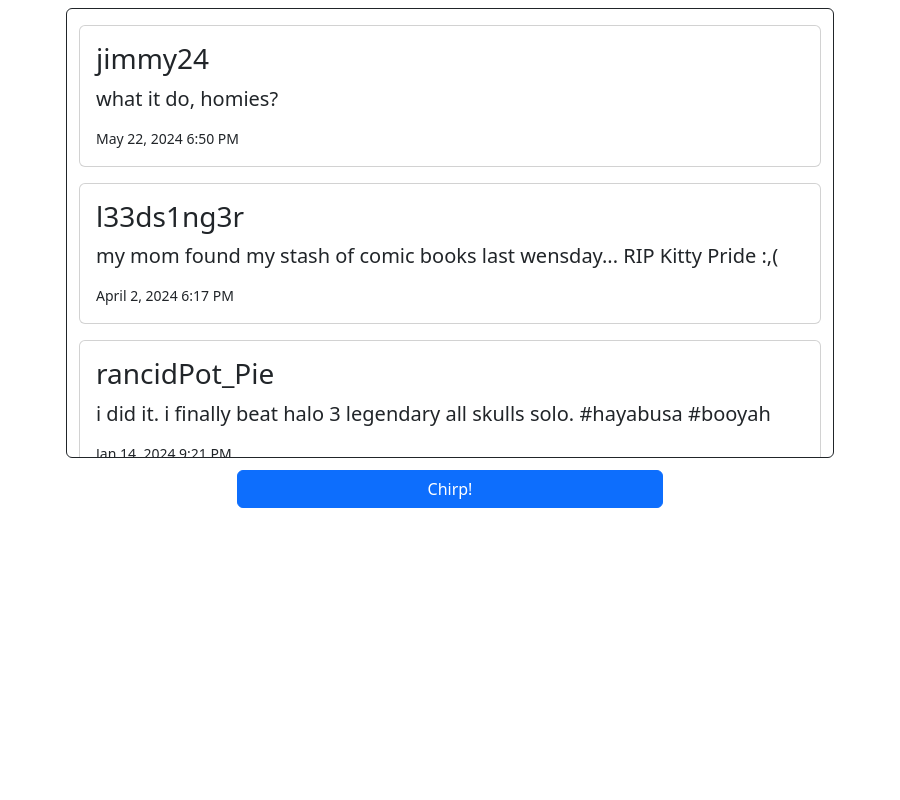
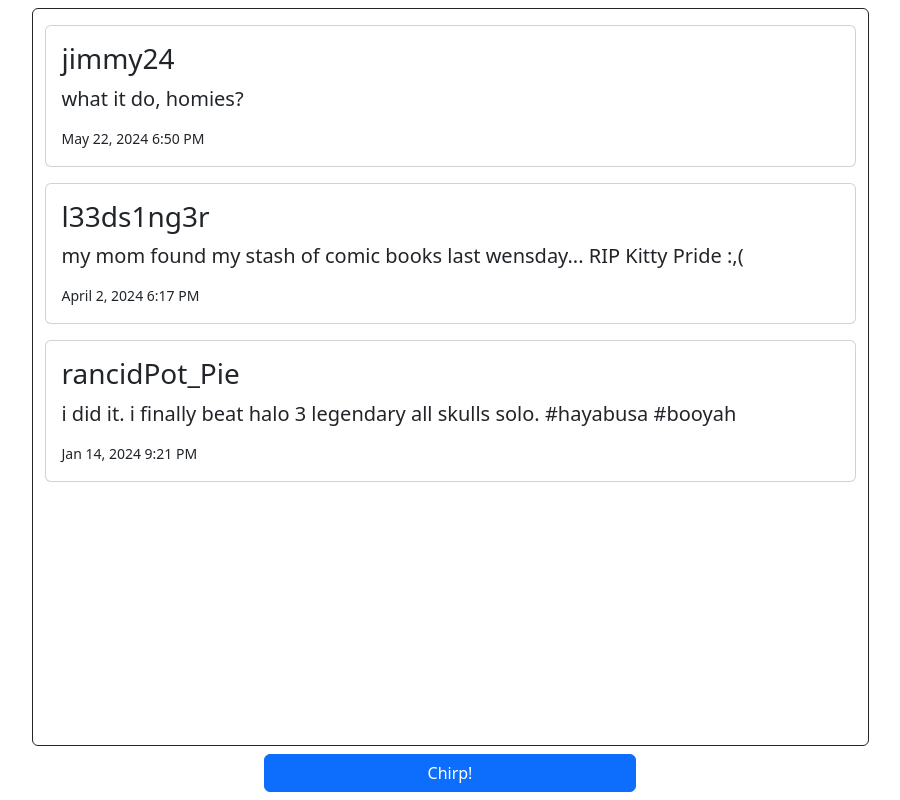
Before and after one commit to MrMeadows/chirper, a React (Create React App) app: page / in a window 1280 px wide. Both pictures are taken after typing "Sample" into the empty fields and a click on the button "Enter". Shown: the whole page, without its empty margins (190-1090 px from the left). Built offline with nearby package versions, Linux system fonts and the light colour scheme.

Commit message:
finishing project
project is finished

```diff
--- a/src/App.jsx
+++ b/src/App.jsx
@@ -33,11 +33,13 @@ const App = () => {
         return <Login addLogin={addLogin} />
     } else {
         return (
-            <div>
-                <Feed chirps={chirps} />
-                    <div className="d-flex m-auto flex-column col-4 offset-col-1">
-                        <button type="submit"  className="btn btn-primary mt-1" id="chirpBtn" onClick={toggleModal}>Chirp!</button>
-                    </div>
+            <div className="container d-flex flex-column vh-100">
+                <div className="d-flex my-2 h-75 mh-75 flex-column flex-grow-1">
+                    <Feed chirps={chirps}/>
+                </div>
+                <div className="d-flex m-auto flex-column col-4 mb-2">
+                    <button type="submit"  className="btn btn-primary" id="chirpBtn" onClick={toggleModal}>Chirp!</button>
+                </div>
                 {showModal && <Input addChirp={addChirp} username={username} onClose={toggleModal} />}
             </div>
         )
--- a/src/components/Feed.jsx
+++ b/src/components/Feed.jsx
@@ -5,11 +5,11 @@ import Post from './Post.jsx';
 const Feed = ({ chirps }) => {
     return (
         <div
-            className="container my-2 border border-dark rounded"
-            style={{ width: "60%", height: "450px", verticalAlign: "top", overflow: "auto"}}>
-            {chirps.map((chirp, index) => (
+            className="container border border-dark rounded w-75 h-100 mh-100"
+            style={{verticalAlign: "top", overflow: "auto"}}>
+            {(chirps.map((chirp, index) => (
                 <Post key={index} username={chirp.username} chirp={chirp.chirpContent} timestamp={chirp.timestamp}/>
-            ))}
+            )).reverse())}
             <Post username="jimmy24" chirp="what it do, homies?" timestamp="May 22, 2024 6:50 PM"/>
             <Post username="l33ds1ng3r" chirp="my mom found my stash of comic books last wensday... RIP Kitty Pride :,(" timestamp="April 2, 2024 6:17 PM"/>
             <Post username="rancidPot_Pie" chirp="i did it. i finally beat halo 3 legendary all skulls solo. #hayabusa #booyah" timestamp="Jan 14, 2024 9:21 PM"/>
--- a/src/components/Input.jsx
+++ b/src/components/Input.jsx
@@ -10,27 +10,31 @@ const Input = ({ username, addChirp, onClose }) => {
         let timestamp = dayjs().format('MMM D, YYYY h:mm A');
         addChirp(username, chirp, timestamp);
         setChirp('');
+        onClose()
     }
 
     return (
         <div>
             <div
-            className="container-fluid d-flex h-100 bg-dark bg-opacity-50 align-items-center justify-content-center position-fixed top-50 start-50 translate-middle">
+            className="container-fluid d-flex h-100 w-100 bg-dark bg-opacity-50 align-items-center justify-content-center position-fixed top-50 start-50 translate-middle">
                 <form
-                className="container d-flex form m-auto border border-dark rounded bg-danger-subtle w-50 h-50 z-1 position-relative"
+                className="container d-flex flex-column form pb-2 m-auto border border-dark rounded bg-danger-subtle w-50 h-50 z-1 position-relative"
                 onSubmit={handleSubmit}
                 id="modal">
-                    <div className="my-2 p-2 row">
-                        <span class="h3 float-start position-relative" onClick={onClose}>&times;</span>
+                    <span className="h3 right-0 m-0 p-0" onClick={onClose}>&times;</span>
+                    <div className="d-flex flex-column w-100 h-100">
+                        <div className="container d-flex flex-column h-auto flex-grow-1">
                             <textarea
                                 placeholder="What's chirpin'?"
-                            className="col-8"
-                            rows="3"
+                                className="w-100 p-2 fs-5 flex-grow-1 overflow-auto"
                                 value={chirp}
                                 onChange={(e) => setChirp(e.target.value)}>
                             </textarea>
-                        <div className="d-flex flex-column col-4 offset-col-1">
+                        </div>
+                        <div className="ms-auto">
+                            <div className="ms-auto">
                                 <button type="submit"  className="btn btn-primary mt-1" id="chirpBtn">Chirp!</button>
+                            </div>
                         </div>
                     </div>
                 </form>
--- a/src/components/Login.jsx
+++ b/src/components/Login.jsx
@@ -5,7 +5,6 @@ const Login = ({ addLogin }) => {
     const [username, setUsername] = useState([]);
 
     const handleSubmit = (e) => {
-        console.log(username);
         addLogin(username);
     }
 
@@ -26,13 +25,7 @@ const Login = ({ addLogin }) => {
 
                             <label htmlFor="floatingInput">Name</label>
                         </div>
-                        <h6>Which house are you in?</h6>
-                        <select className="form-select my-3">
-                            <option defaultValue="1" id="hogwarts">Gryffindor</option>
-                            <option value="2" id="slytherin">Slytherin</option>
-                            <option value="3" id="ravenclaw">Ravenclaw</option>
-                            <option value="4" id="hufflepuff">Hufflepuff</option>
-                        </select>
+
                         <button className="btn btn-primary w-100 py-2" type="submit">Enter</button>
                     </form>
                 </div>
--- a/src/components/Post.jsx
+++ b/src/components/Post.jsx
@@ -6,7 +6,7 @@ const Post = ({ username, chirp, timestamp }) => {
     let id = uuidv4();
 
     return (
-        <div className="card card-body mt-3">
+        <div className="card card-body my-3">
             <h3 className="card-title">{username}</h3>
             <p className="lead mb-1" id={id}>{chirp}</p>
             <p className="card-text mb-0 mt-2"><small>{timestamp}</small></p>
```
Lines whose indentation alone changed are shown as unchanged.
